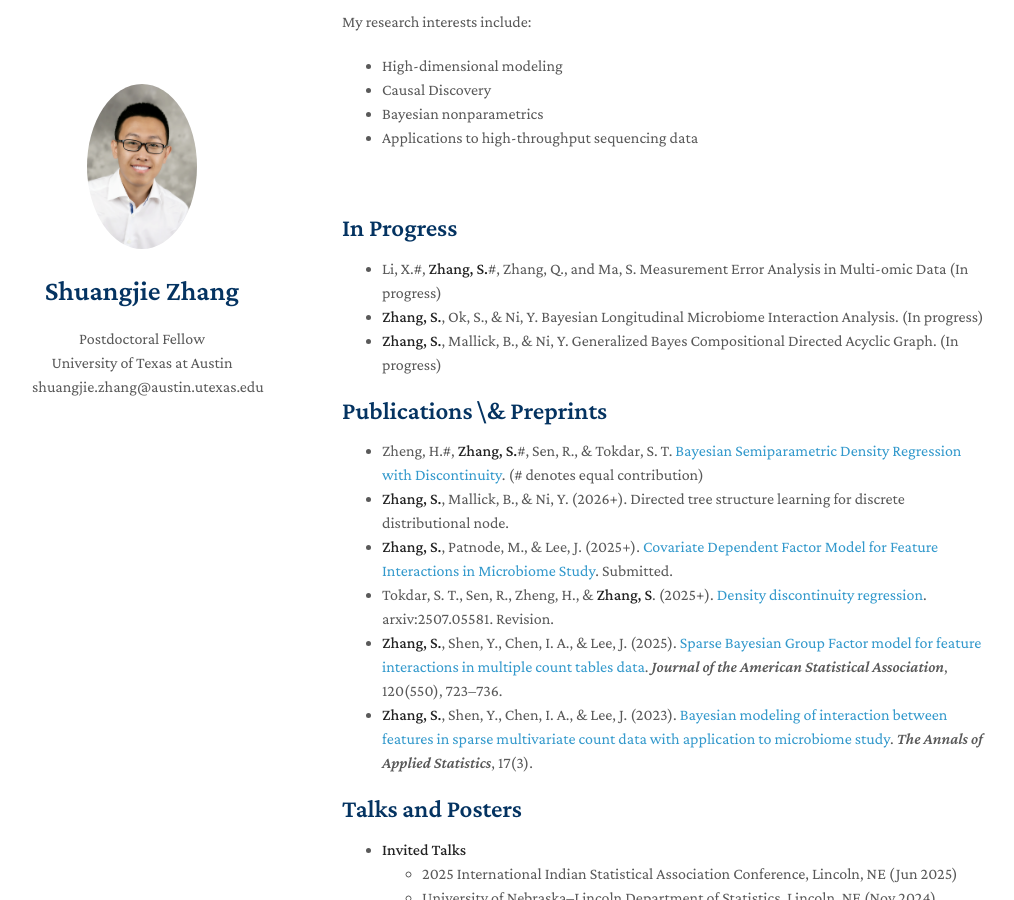
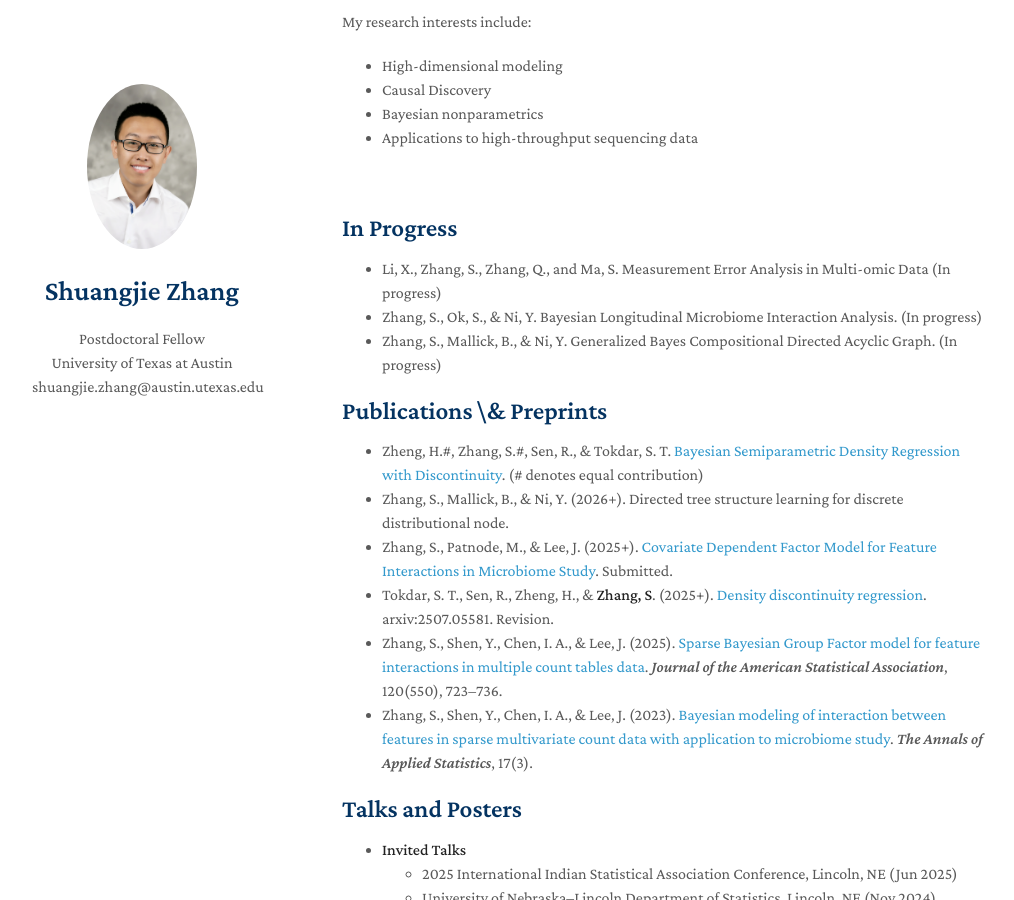
Before and after one commit to shuang-jie/shuang-jie.github.io, a Jekyll site: the page built from index.md, in a window 1280 px wide and 900 px high, scrolled down 238 px. Shown: the whole window, without its empty margins (128-1142 px from the left). Built offline with Jekyll 4.4.1, drawn with Linux system fonts in a browser that asks for light colours; nearby versions of some CDN libraries; a style sheet for code colours, icons or effects is not loaded.

```diff
--- a/index.md
+++ b/index.md
@@ -15,18 +15,18 @@ My research interests include:
 <br>
 
 ## In Progress
-* Li, X.#, **Zhang, S.**#, Zhang, Q., and Ma, S. Measurement Error Analysis in Multi-omic Data (In progress)
-* **Zhang, S.**, Ok, S., & Ni, Y. Bayesian Longitudinal Microbiome Interaction Analysis. (In progress)
-* **Zhang, S.**, Mallick, B., & Ni, Y. Generalized Bayes Compositional Directed Acyclic Graph. (In progress)
+* Li, X., Zhang, S., Zhang, Q., and Ma, S. Measurement Error Analysis in Multi-omic Data (In progress)
+* Zhang, S., Ok, S., & Ni, Y. Bayesian Longitudinal Microbiome Interaction Analysis. (In progress)
+* Zhang, S., Mallick, B., & Ni, Y. Generalized Bayes Compositional Directed Acyclic Graph. (In progress)
 
 
 ## Publications \& Preprints
-* Zheng, H.#, **Zhang, S.**#, Sen, R., & Tokdar, S. T. [Bayesian Semiparametric Density Regression with Discontinuity](https://shuang-jie.github.io/files/SJ-P4.pdf). (# denotes equal contribution)
-* **Zhang, S.**, Mallick, B., & Ni, Y. (2026+). Directed tree structure learning for discrete distributional node.
-* **Zhang, S.**, Patnode, M., & Lee, J. (2025+). [Covariate Dependent Factor Model for Feature Interactions in Microbiome Study](https://shuang-jie.github.io/files/SJ-P3.pdf). Submitted.
+* Zheng, H.#, Zhang, S.#, Sen, R., & Tokdar, S. T. [Bayesian Semiparametric Density Regression with Discontinuity](https://shuang-jie.github.io/files/SJ-P4.pdf). (# denotes equal contribution)
+* Zhang, S., Mallick, B., & Ni, Y. (2026+). Directed tree structure learning for discrete distributional node.
+* Zhang, S., Patnode, M., & Lee, J. (2025+). [Covariate Dependent Factor Model for Feature Interactions in Microbiome Study](https://shuang-jie.github.io/files/SJ-P3.pdf). Submitted.
 * Tokdar, S. T., Sen, R., Zheng, H., & **Zhang, S**. (2025+). [Density discontinuity regression](https://arxiv.org/abs/2507.05581). arxiv:2507.05581. Revision.
-* **Zhang, S.**, Shen, Y., Chen, I. A., & Lee, J. (2025). [Sparse Bayesian Group Factor model for feature interactions in multiple count tables data](https://doi.org/10.1080/01621459.2025.2449721). *Journal of the American Statistical Association*, 120(550), 723–736.
-* **Zhang, S.**, Shen, Y., Chen, I. A., & Lee, J. (2023). [Bayesian modeling of interaction between features in sparse multivariate count data with application to microbiome study](https://doi.org/10.1214/22-aoas1690). *The Annals of Applied Statistics*, 17(3).
+* Zhang, S., Shen, Y., Chen, I. A., & Lee, J. (2025). [Sparse Bayesian Group Factor model for feature interactions in multiple count tables data](https://doi.org/10.1080/01621459.2025.2449721). *Journal of the American Statistical Association*, 120(550), 723–736.
+* Zhang, S., Shen, Y., Chen, I. A., & Lee, J. (2023). [Bayesian modeling of interaction between features in sparse multivariate count data with application to microbiome study](https://doi.org/10.1214/22-aoas1690). *The Annals of Applied Statistics*, 17(3).
 
 
 ## Talks and Posters
```
